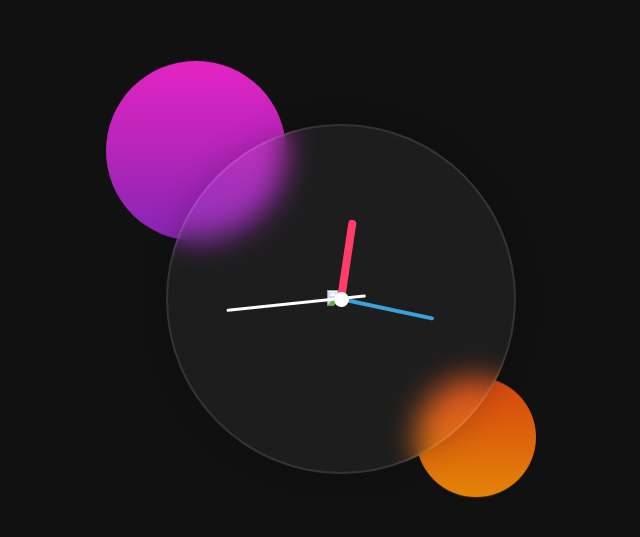
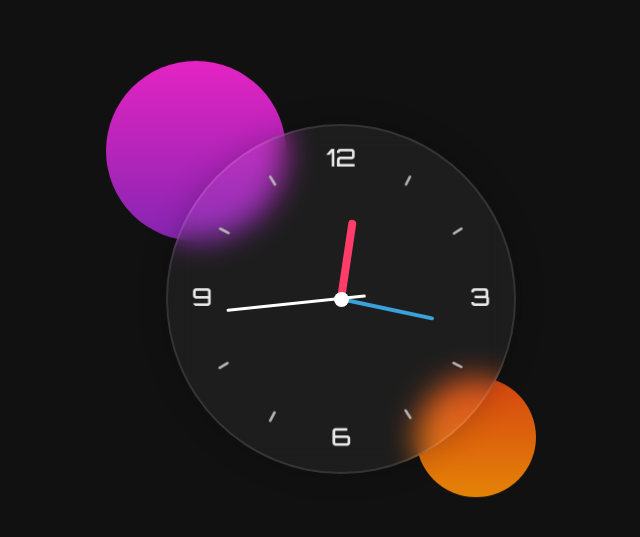
Before and after one commit to Zeeshancodez/AnalogueClock, a plain HTML site: page index.html in a window 1280 px wide. Shown: the part 101-638 px from the top of the page, without its empty margins (299-939 px from the left). Drawn offline with Linux system fonts and the light colour scheme.

Commit message:
Update index.html

```diff
--- a/index.html
+++ b/index.html
@@ -19,7 +19,7 @@
 
         <div class="clock">
             <div class="clock-bg">
-                <img src="images/clock.png" alt="...">
+                <img src="clock.png" alt="...">
             </div>
             <div class="hour">
                 <span class="hr" id="hr"></span>
```
